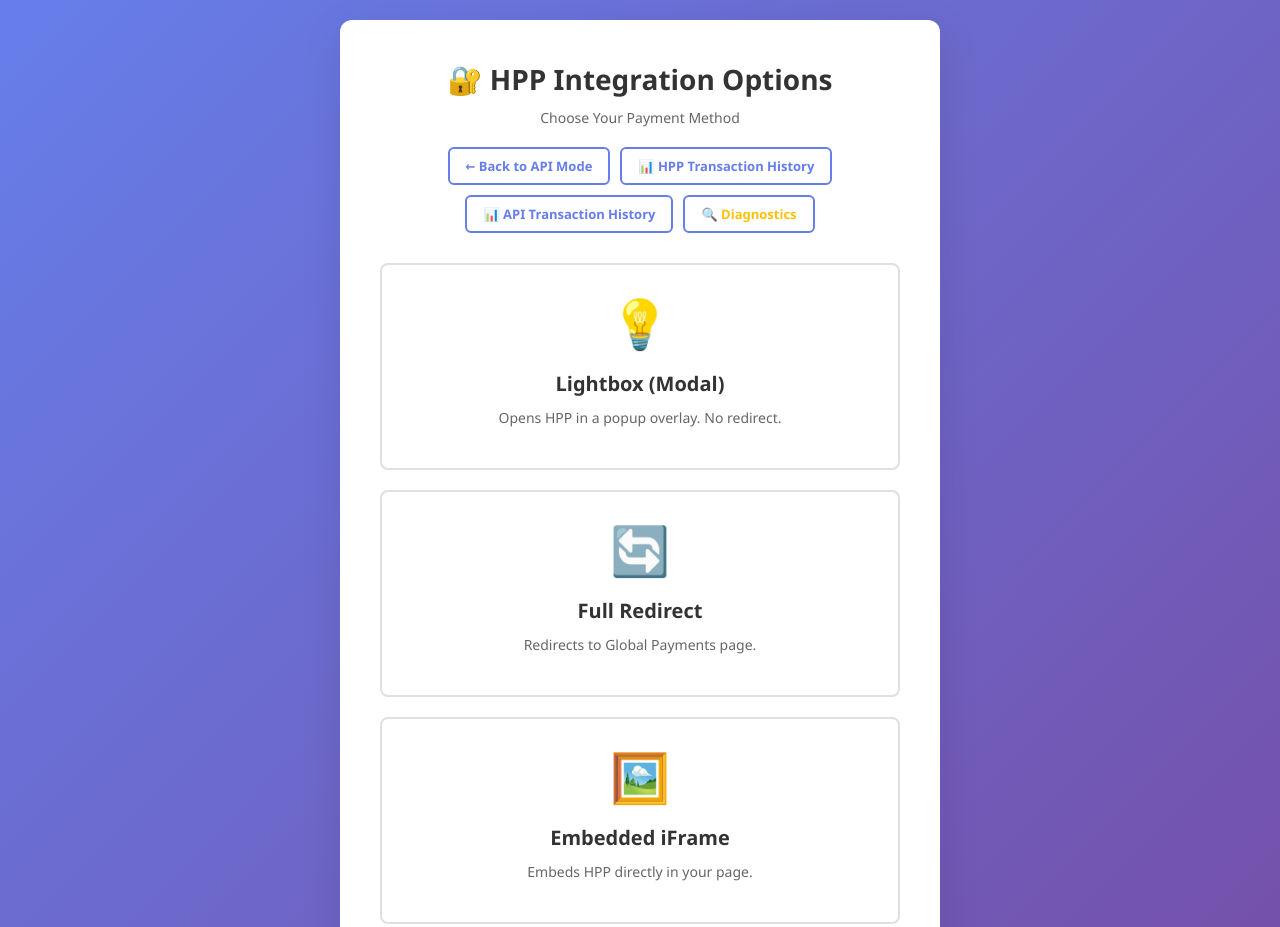
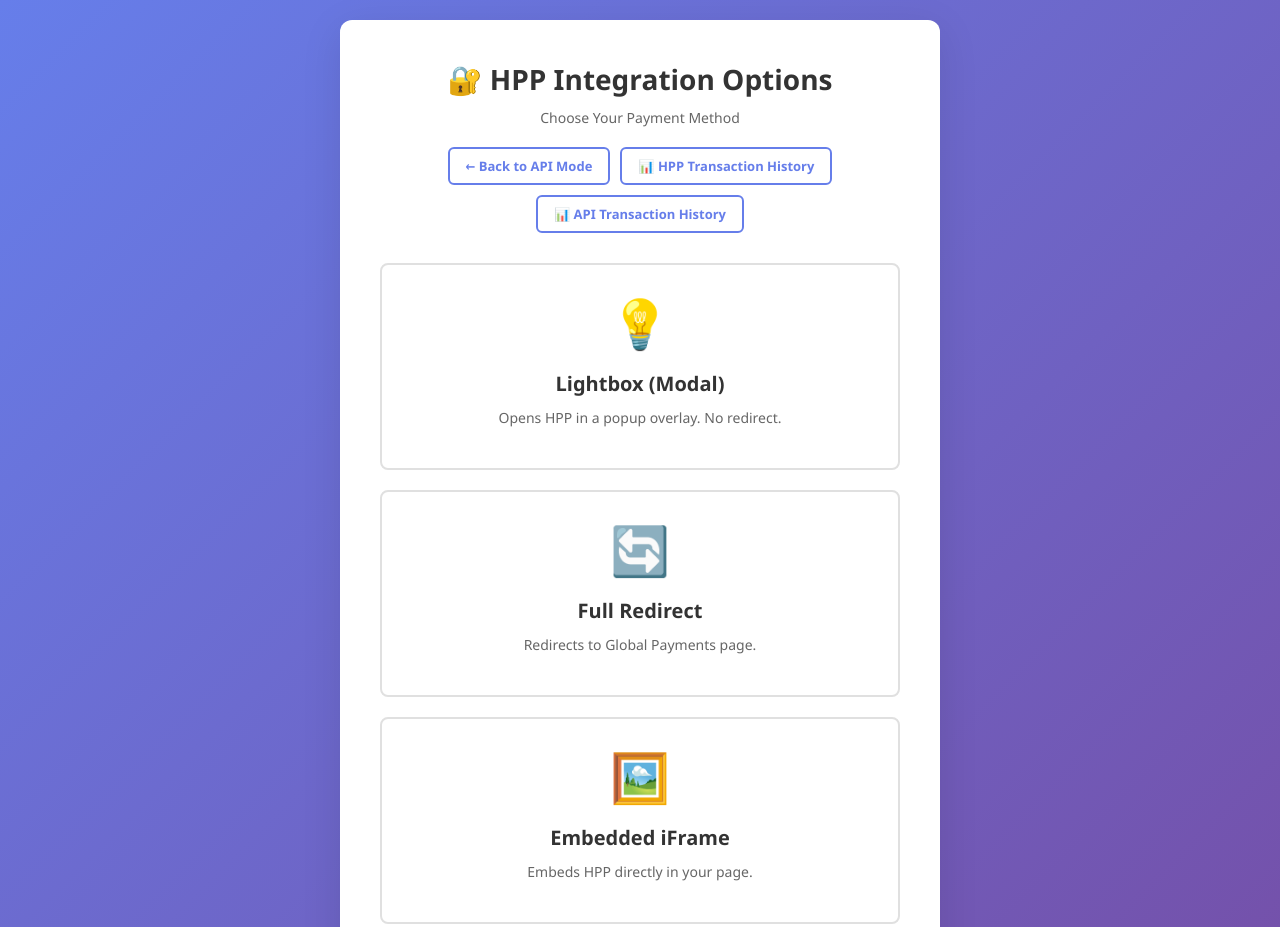
Before and after one commit to reggordon/globalpayments-api, a website: page public/hpp-options.html in a window 1280 px wide. Shown: the top 927 px of the page. Drawn offline with Linux system fonts and the light colour scheme.

Commit message:
Remove diagnostics link from HPP options page

```diff
--- a/public/hpp-options.html
+++ b/public/hpp-options.html
@@ -115,7 +115,6 @@
             <a href="/">← Back to API Mode</a>
             <a href="/hpp-transactions.html">📊 HPP Transaction History</a>
             <a href="/transactions.html">📊 API Transaction History</a>
-            <a href="/hpp-diagnostics.html" style="color: #ffc107;">🔍 Diagnostics</a>
         </div>
 
         <div class="options-grid">
```
